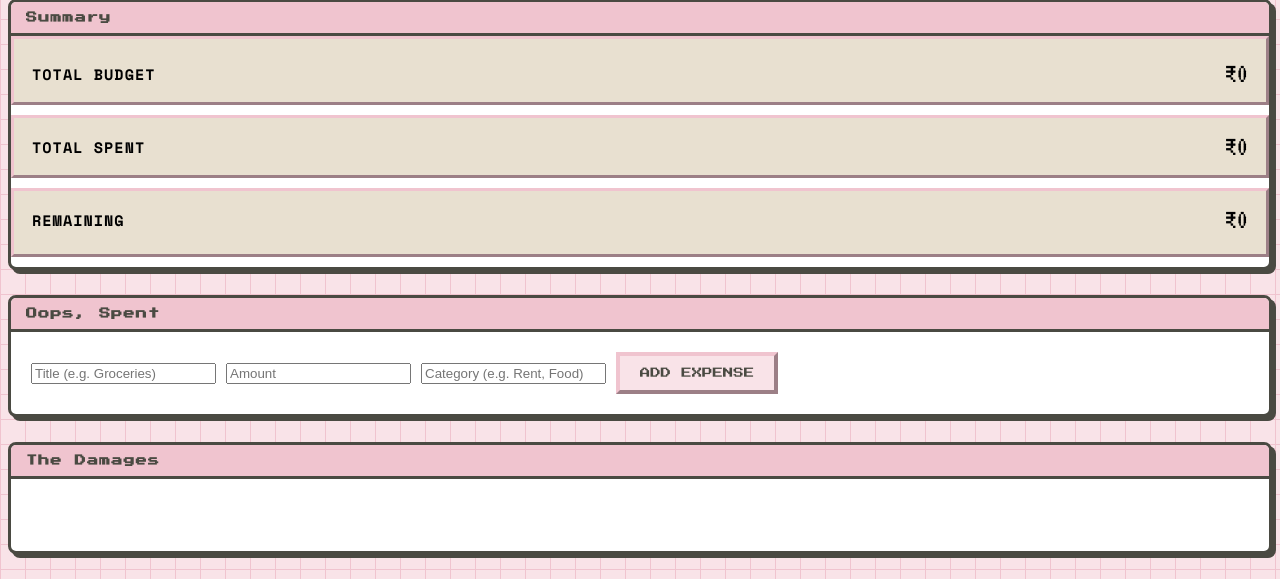
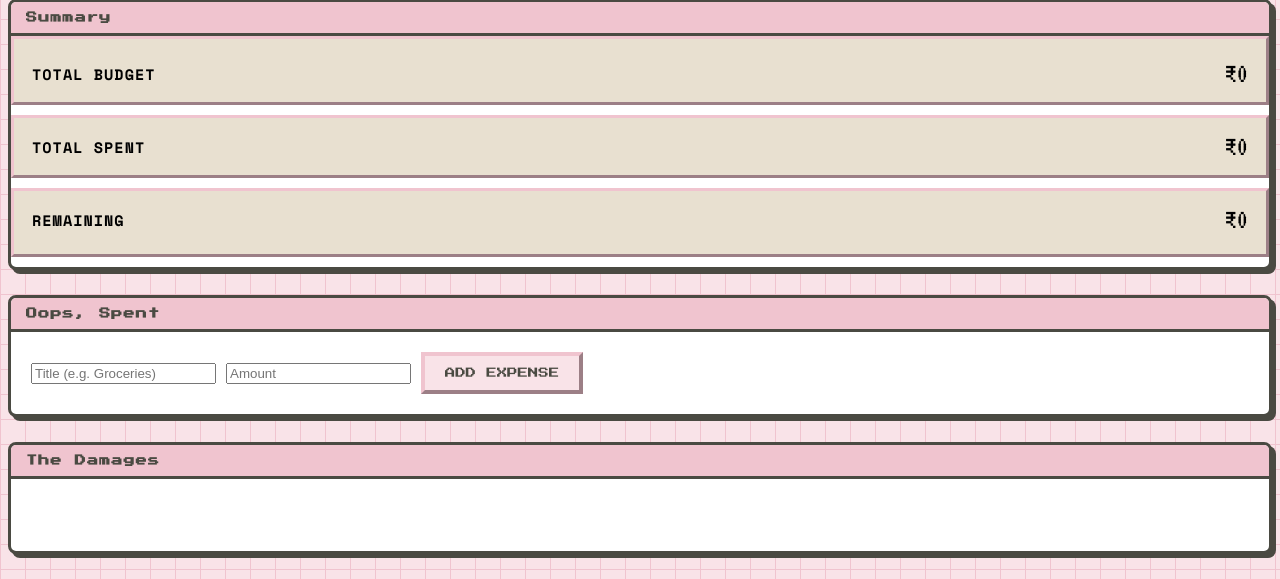
Before and after one commit to simakhter1109/expense-tracker, a Flask app: page / in a window 1280 px wide. Shown: the part 231-810 px from the top of the page. Run offline with Flask 3, Linux system fonts and the light colour scheme.

Commit message:
changed the interface

```diff
--- a/templates/index.html
+++ b/templates/index.html
@@ -39,7 +39,6 @@
     <div class="form-row">
         <input type="text" id="expenseTitle" placeholder="Title (e.g. Groceries)">
         <input type="number" id="expenseAmount" placeholder="Amount">
-        <input type="text" id="expenseCategory" placeholder="Category (e.g. Rent, Food)">
         <button id="addExpenseBtn">Add Expense</button>
     </div>
 </section>
```
